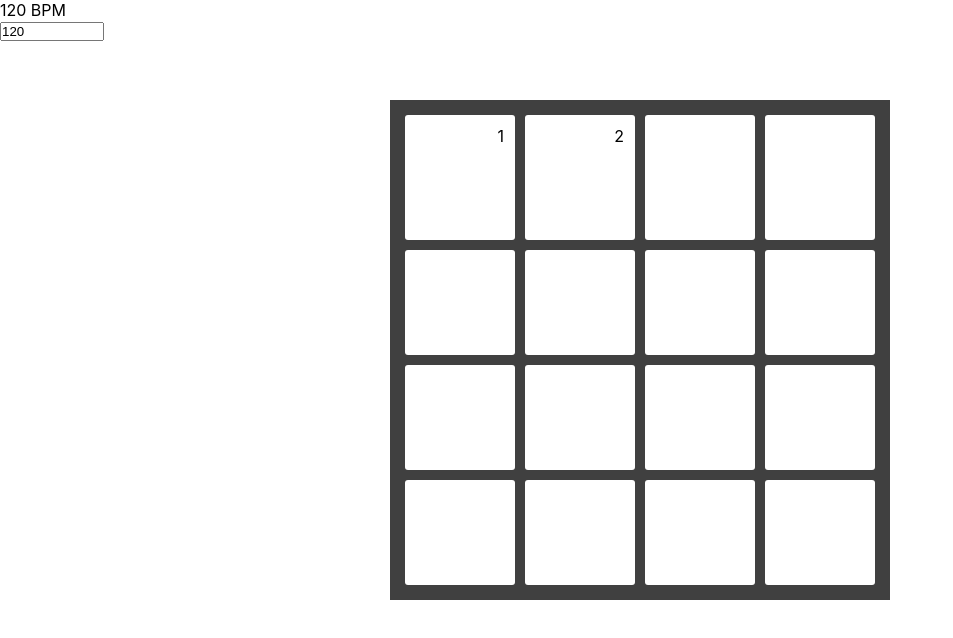
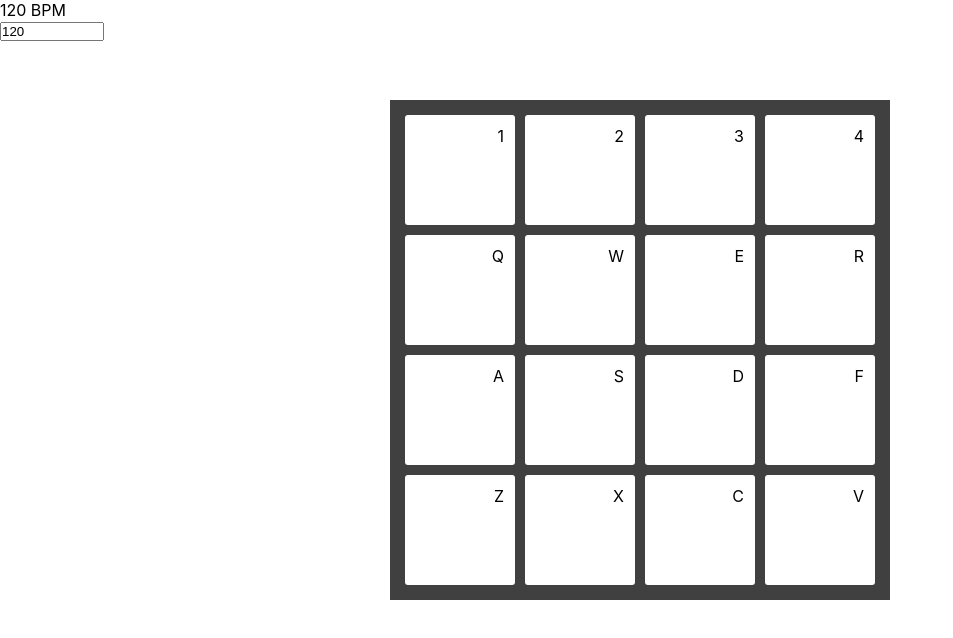
Before and after one commit to jangroy/16gridz, a React (Create React App) app: page / in a window 1280 px wide. Shown: the top 638 px of the page, without its empty margins (0-953 px from the left). Built offline with nearby package versions, Linux system fonts and the light colour scheme.

Commit message:
working hotkeys

```diff
--- a/src/components/Audio.js
+++ b/src/components/Audio.js
@@ -1,4 +1,4 @@
-import React, { useState, useEffect } from "react";
+import React, { useState } from "react";
 
 export const useAudio = url => {
   const [audio] = useState(new Audio(url));
@@ -7,6 +7,7 @@ export const useAudio = url => {
   const toggle = () => setPlaying(!playing);
   const play = () => {
     // audio.pause();
+    audio.volume = 0.5;
     audio.currentTime = 0;
     audio.play();
   };
--- a/src/components/DrumMachine.js
+++ b/src/components/DrumMachine.js
@@ -1,5 +1,5 @@
 import React, { useState, useEffect, useRef } from "react";
-import { useAudio } from "./Audio";
+import DrumPad from "./DrumPad";
 import styled from "styled-components";
 
 const PadsWrapper = styled.div`
@@ -11,27 +11,6 @@ const PadsWrapper = styled.div`
   grid-template-columns: repeat(4, 1fr);
   grid-gap: 10px;
   box-sizing: border-box;
-`;
-
-const PadStyle = styled.div`
-  background: ${props => (props.assigned ? "greenyellow" : "white")};
-  border-radius: 3px;
-  border: 1px solid transparent;
-  box-shadow: 5 5 20px grey;
-  transition: 0.05s ease;
-  padding: 10px;
-  display: flex;
-  justify-content: flex-end;
-  user-select: none;
-  box-shadow: 0 0 10px transparent;
-  :focus {
-    outline: none;
-  }
-  :active {
-    background: greenyellow;
-    box-shadow: 0 0 10px greenyellow;
-    /* box-shadow: 5px 5px 10px greenyellow; */
-  }
 `;
 
 // hotkeys
@@ -46,61 +25,112 @@ let data = [
   {
     hotkey: "2",
     name: "JJ - Hat 1",
-    uri: `${process.env.PUBLIC_URL}/audio/trap/Trap Ghosts Hats/JJ - Hat 1.wav`
+    uri: `${
+      process.env.PUBLIC_URL
+    }/audio/trap/Trap Ghosts Hats/JJ - Hihat 10.wav`
   },
-  "3",
-  "4",
-  "Q",
-  "W",
-  "E",
-  "R",
-  "A",
-  "S",
-  "D",
-  "F",
-  "Z",
-  "X",
-  "C",
-  "V"
+  {
+    hotkey: "3",
+    name: "",
+    uri: `${
+      process.env.PUBLIC_URL
+    }audio/trap/Trap Ghosts Snares/JJ - Snare1.wav`
+  },
+  {
+    hotkey: "4",
+    name: "JJ - Kick1",
+    uri: `${
+      process.env.PUBLIC_URL
+    }/audio/trap/Trap Ghosts Kicks & 808/JJ - Kick2.wav`
+  },
+  {
+    hotkey: "Q",
+    name: "JJ - Kick1",
+    uri: `${
+      process.env.PUBLIC_URL
+    }/audio/trap/Trap Ghosts Kicks & 808/JJ - Kick1.wav`
+  },
+  {
+    hotkey: "W",
+    name: "JJ - Hat 1",
+    uri: `${
+      process.env.PUBLIC_URL
+    }/audio/trap/Trap Ghosts Hats/JJ - Hihat 10.wav`
+  },
+  {
+    hotkey: "E",
+    name: "",
+    uri: `${
+      process.env.PUBLIC_URL
+    }audio/trap/Trap Ghosts Snares/JJ - Snare1.wav`
+  },
+  {
+    hotkey: "R",
+    name: "JJ - Kick1",
+    uri: `${
+      process.env.PUBLIC_URL
+    }/audio/trap/Trap Ghosts Kicks & 808/JJ - Kick1.wav`
+  },
+  {
+    hotkey: "A",
+    name: "JJ - Kick1",
+    uri: `${
+      process.env.PUBLIC_URL
+    }/audio/trap/Trap Ghosts Kicks & 808/JJ - Kick1.wav`
+  },
+  {
+    hotkey: "S",
+    name: "JJ - Hat 1",
+    uri: `${
+      process.env.PUBLIC_URL
+    }/audio/trap/Trap Ghosts Hats/JJ - Hihat 10.wav`
+  },
+  {
+    hotkey: "D",
+    name: "",
+    uri: `${
+      process.env.PUBLIC_URL
+    }audio/trap/Trap Ghosts Snares/JJ - Snare1.wav`
+  },
+  {
+    hotkey: "F",
+    name: "JJ - Kick1",
+    uri: `${
+      process.env.PUBLIC_URL
+    }/audio/trap/Trap Ghosts Kicks & 808/JJ - Kick1.wav`
+  },
+  {
+    hotkey: "Z",
+    name: "JJ - Kick1",
+    uri: `${
+      process.env.PUBLIC_URL
+    }/audio/trap/Trap Ghosts Kicks & 808/JJ - Kick1.wav`
+  },
+  {
+    hotkey: "X",
+    name: "JJ - Hat 1",
+    uri: `${
+      process.env.PUBLIC_URL
+    }/audio/trap/Trap Ghosts Hats/JJ - Hihat 10.wav`
+  },
+  {
+    hotkey: "C",
+    name: "",
+    uri: `${
+      process.env.PUBLIC_URL
+    }audio/trap/Trap Ghosts Snares/JJ - Snare1.wav`
+  },
+  {
+    hotkey: "V",
+    name: "JJ - Kick1",
+    uri: `${
+      process.env.PUBLIC_URL
+    }/audio/trap/Trap Ghosts Kicks & 808/JJ - Kick1.wav`
+  }
 ];
-
-const DrumPad = props => {
-  const [assigned, setAssigned] = useState(false);
-  const [disabled, setDisabled] = useState(false);
-  const [playing, toggle, audioPlay] = useAudio(props.uri);
-
-  const hotkeyPress = id => {
-    console.log("hotkeypressed");
-    audioPlay();
-  };
-  console.log(props);
-
-  return (
-    <PadStyle
-      assigned={false}
-      onKeyDown={() => hotkeyPress(props.id)}
-      onMouseDown={() => {
-        audioPlay();
-      }}
-    >
-      {props.hotkey}
-    </PadStyle>
-  );
-};
 
 const DrumMachine = props => {
   let padRef = useRef();
-  useEffect(() => {
-    padRef.current.focus();
-  }, []);
-  useEffect(() => {
-    document.body.addEventListener("keydown", e => {
-      console.log(e.key);
-    });
-    return function cleanup() {
-      document.body.removeEventListener("keydown");
-    };
-  }, []);
 
   return (
     <PadsWrapper ref={padRef}>
--- /dev/null
+++ b/src/components/DrumPad.js
@@ -0,0 +1,56 @@
+import React, { useState, useEffect } from "react";
+import { useAudio } from "./Audio";
+import styled from "styled-components";
+
+const PadStyle = styled.div`
+  background: ${props => (props.assigned ? "greenyellow" : "white")};
+  border-radius: 3px;
+  border: 1px solid transparent;
+  box-shadow: 5 5 20px grey;
+  transition: 0.05s ease;
+  padding: 10px;
+  display: flex;
+  justify-content: flex-end;
+  user-select: none;
+  box-shadow: 0 0 10px transparent;
+  :focus {
+    outline: none;
+  }
+  :active {
+    background: greenyellow;
+    box-shadow: 0 0 10px greenyellow;
+    /* box-shadow: 5px 5px 10px greenyellow; */
+  }
+`;
+
+const DrumPad = props => {
+  const [assigned, setAssigned] = useState(false);
+  const [disabled, setDisabled] = useState(false);
+  const [playing, toggle, audioPlay] = useAudio(props.uri);
+
+  useEffect(() => {
+    window.addEventListener("keydown", hotkeyPress);
+    return function cleanup() {
+      window.removeEventListener("keydown", hotkeyPress);
+    };
+  }, []);
+
+  const hotkeyPress = e => {
+    if (e.key === props.hotkey.toLowerCase()) {
+      audioPlay();
+    }
+  };
+
+  return (
+    <PadStyle
+      assigned={false}
+      onMouseDown={() => {
+        audioPlay();
+      }}
+    >
+      {props.hotkey}
+    </PadStyle>
+  );
+};
+
+export default DrumPad;
```
